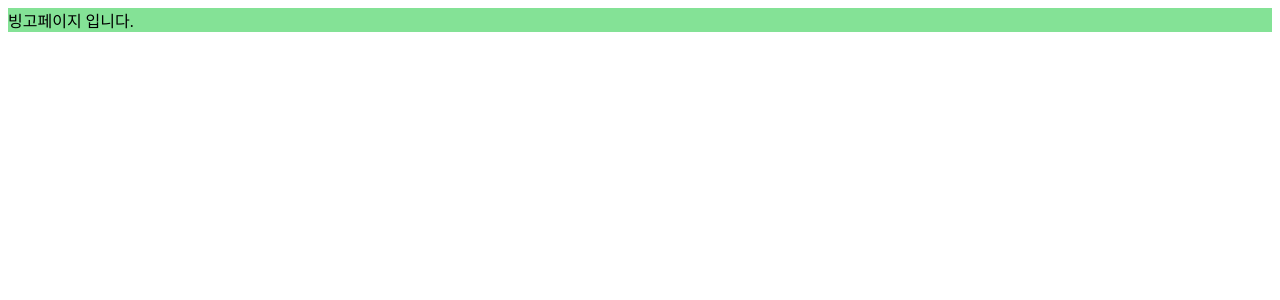
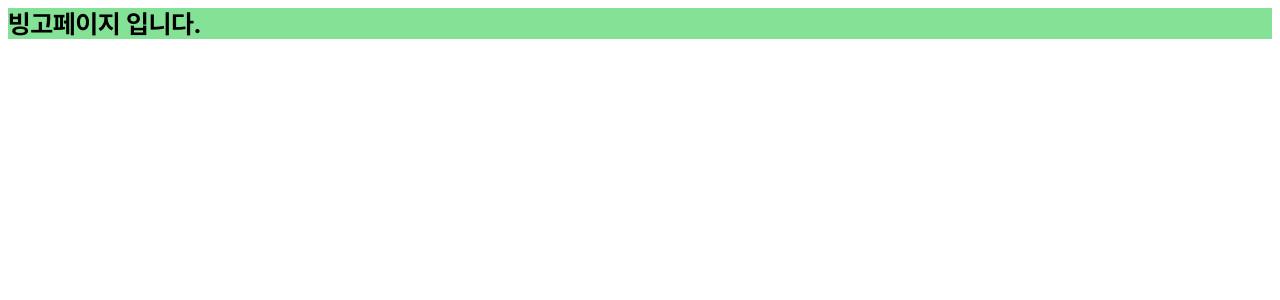
Before and after one commit to CBNU-MAPS/coin-client, a React (Vite) app: page /bingo/1 in a window 1280 px wide. Shown: the top 300 px of the page. Built offline with nearby package versions, Linux system fonts and the light colour scheme.

Commit message:
style: 기본 font 설정

```diff
--- a/src/App.jsx
+++ b/src/App.jsx
@@ -3,6 +3,7 @@ import { Routes, Route } from 'react-router-dom';
 
 import Home from './pages/Home';
 import Bingo from './pages/Bingo/Bingo';
+import './styles/font.scss';
 
 function App() {
   return (
--- a/src/pages/Bingo/Bingo.jsx
+++ b/src/pages/Bingo/Bingo.jsx
@@ -2,7 +2,7 @@ import React from 'react';
 import style from './Bingo.module.scss';
 
 function Bingo() {
-  return <div className={`${style.test}`}>빙고페이지 입니다.</div>;
+  return <div className={`${style.test} bold26`}>빙고페이지 입니다.</div>;
 }
 
 export default Bingo;
--- a/src/styles/font.scss
+++ b/src/styles/font.scss
@@ -0,0 +1,25 @@
+@font-face {
+    font-family: "Pretendard-Bold";
+    src: url("../assets/font/Pretendard-Bold.woff") format("woff");
+    font-weight: 700;
+}
+
+@font-face {
+    font-family: "Pretendard-Medium";
+    src: url("../assets/font/Pretendard-Medium.woff") format("woff");
+    font-weight: 500;
+}
+
+@each $px in (26, 32, 42) {
+    .bold#{$px} {
+        font-family: "Pretendard-Bold";
+        font-size: #{$px}px;
+    }
+}
+
+@each $px in (18, 24) {
+    .medium#{$px} {
+        font-family: "Pretendard-Medium";
+        font-size: #{$px}px;
+    }
+}
```
Also changed, not shown: src/assets/font/Pretendard-Bold.woff (added), src/assets/font/Pretendard-Medium.woff (added).
